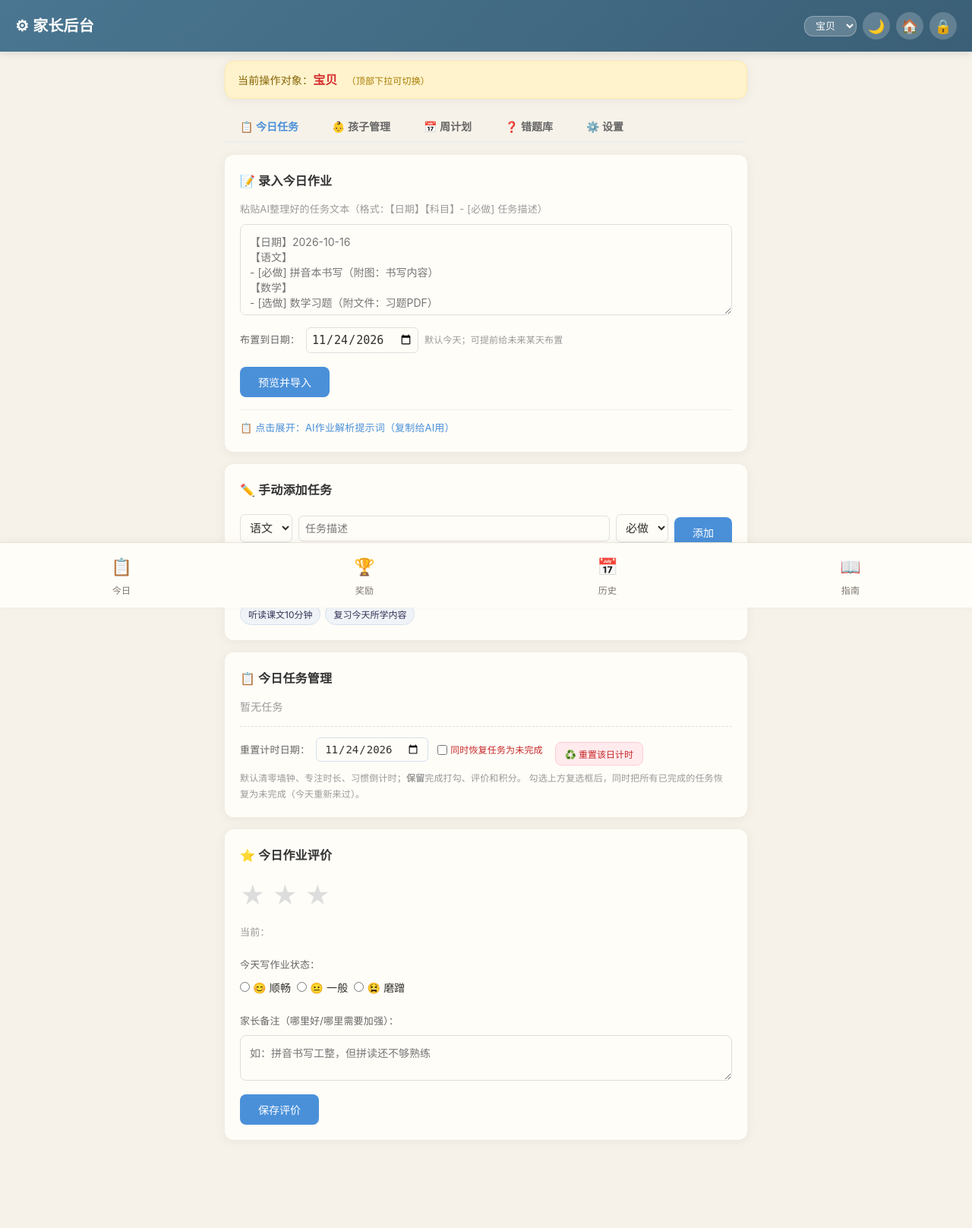
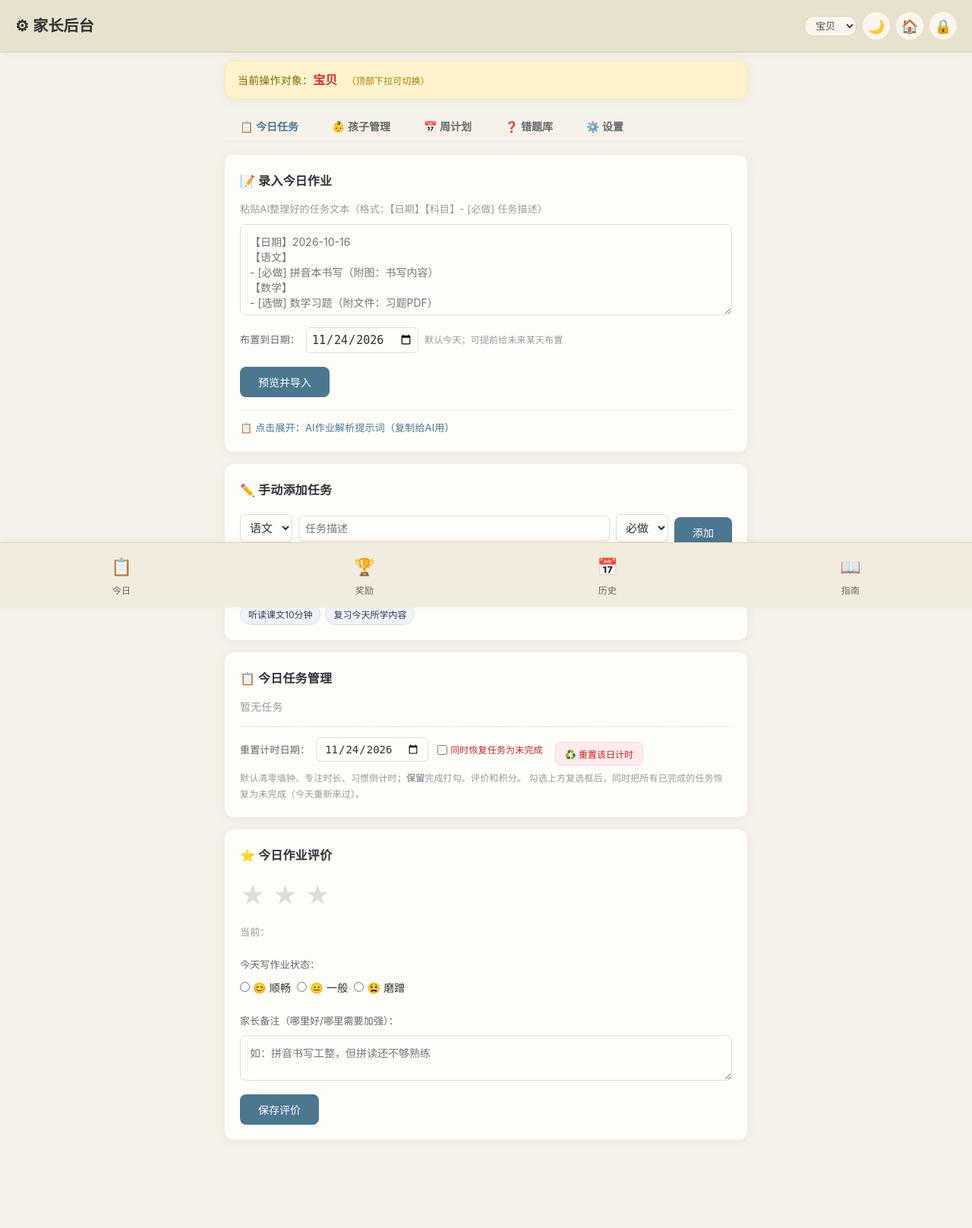
Before and after one commit to yoin007/study_list, a Flask app: page /admin in a window 1280 px wide. Shown: the whole page at 76% size. Run offline with Flask 3, Linux system fonts and the light colour scheme; the visitor is signed in with stand-in values (Sample User, id 1); data comes from the database, SQL or seed files in the repository; data that the repository does not hold is empty.

Commit message:
style: 替换主色调为低饱和青蓝并优化护眼配色体系

```diff
--- a/static/css/style.css
+++ b/static/css/style.css
@@ -19,34 +19,41 @@ body {
     position: fixed;
     top: 0; left: 0; right: 0;
     z-index: 300;
-    background: linear-gradient(135deg, #4a90d9, #357abd);
-    color: white;
+    background: #e8e1d0;
+    color: #33302a;
+    border-bottom: 1px solid #d9d0bd;
     padding: 16px 20px;
     display: flex;
     justify-content: space-between;
     align-items: center;
-    box-shadow: 0 2px 8px rgba(0,0,0,0.1);
+    box-shadow: 0 2px 8px rgba(90, 74, 56, 0.07);
 }
 
 .top-bar h1 {
     font-size: 20px;
     font-weight: 600;
+    color: #33302a;
 }
 
 .top-bar .date-display {
     font-size: 14px;
-    opacity: 0.9;
+    color: #6f695e;
 }
 
 .admin-entry {
-    background: rgba(255,255,255,0.2);
+    background: #faf6ee;
     border: none;
-    color: white;
+    color: #4f4a41;
     width: 36px;
     height: 36px;
     border-radius: 50%;
     font-size: 18px;
     cursor: pointer;
+    transition: background .15s;
+}
+
+.admin-entry:hover {
+    background: #fffdf8;
 }
 
 /* ========== 底部导航 ========== */
@@ -55,17 +62,18 @@ body {
     bottom: 0;
     left: 0;
     right: 0;
-    background: white;
+    background: #f2ecdf;
     display: flex;
     justify-content: space-around;
     padding: 8px 0 calc(8px + env(safe-area-inset-bottom));
-    box-shadow: 0 -2px 10px rgba(0,0,0,0.05);
+    border-top: 1px solid #ddd3c0;
+    box-shadow: 0 -2px 10px rgba(90, 74, 56, 0.06);
     z-index: 100;
 }
 
 .bottom-nav a {
     text-decoration: none;
-    color: #999;
+    color: #6b6459;
     font-size: 12px;
     text-align: center;
     padding: 4px 12px;
@@ -552,7 +560,7 @@ body {
 }
 
 .btn-primary {
-    background: #4a90d9;
+    background: #4b7791;
     color: white;
     border: none;
     padding: 10px 24px;
@@ -1258,16 +1268,18 @@ body {
     -webkit-font-smoothing: antialiased;
 }
 .top-bar {
-    background: linear-gradient(135deg, #4a7691, #3a5f76);
-    box-shadow: 0 2px 10px rgba(58, 76, 89, .16);
+    background: #e8e1d0;
+    color: #33302a;
+    border-bottom: 1px solid #d9d0bd;
+    box-shadow: 0 2px 8px rgba(90, 74, 56, .07);
 }
 .bottom-nav {
-    background: #fffdf8;
-    border-top: 1px solid #e7e0d4;
-    box-shadow: 0 -2px 10px rgba(90, 74, 56, .05);
+    background: #f2ecdf;
+    border-top: 1px solid #ddd3c0;
+    box-shadow: 0 -2px 10px rgba(90, 74, 56, .06);
 }
-.bottom-nav a { color: #7d766b; }
-.bottom-nav a.active { color: #3f6d87; background: #e9f0f3; }
+.bottom-nav a { color: #6b6459; }
+.bottom-nav a.active { color: #3f6d87; background: #e2eaea; }
 
 /* 卡片统一暖白，避免大面积纯白 */
 .timer-card,
--- a/static/js/common.js
+++ b/static/js/common.js
@@ -82,7 +82,7 @@ function pinDialog(title = '请输入家长 PIN 码') {
                            style="width:100%;padding:12px;border:1px solid #ddd;border-radius:10px;font-size:18px;text-align:center;letter-spacing:8px;box-sizing:;">
                     <div style="display:flex;gap:10px;margin-top:18px;">
                         <button id="pinCancel" style="flex:1;padding:10px;border:1px solid #ddd;background:white;border-radius:10px;font-size:14px;cursor:pointer;color:#666;">取消</button>
-                        <button id="pinOk" style="flex:1;padding:10px;border:none;background:#4a90d9;color:white;border-radius:10px;font-size:14px;cursor:pointer;">确定</button>
+                        <button id="pinOk" style="flex:1;padding:10px;border:none;background:#4b7791;color:white;border-radius:10px;font-size:14px;cursor:pointer;">确定</button>
                     </div>
                     <p id="pinError" style="color:#e74c3c;font-size:12px;margin:10px 0 0;display:none;"></p>
                 </div>`;
@@ -179,14 +179,14 @@ async function renderTopBarActions(opts = {}) {
 
     let html = '';
     if (children.length > 1) {
-        html += `<select id="globalChildSelect" onchange="switchGlobalChild()" style="background:rgba(255,255,255,0.2);color:white;border:1px solid rgba(255,255,255,0.3);border-radius:12px;padding:4px 10px;font-size:13px;appearance:none;cursor:pointer;">`;
+        html += `<select id="globalChildSelect" onchange="switchGlobalChild()" style="background:#faf6ee;color:#4f4a41;border:1px solid #d9d0bd;border-radius:12px;padding:4px 10px;font-size:13px;appearance:none;cursor:pointer;">`;
         children.forEach(c => {
             const sel = (me && String(c.id) === String(me.id)) ? ' selected' : '';
             html += `<option value="${c.id}"${sel} style="color:#333;background:white;">${c.name}</option>`;
         });
         html += `</select>`;
     } else if (me) {
-        html += `<span style="color:white;font-size:13px;background:rgba(255,255,255,0.2);padding:4px 12px;border-radius:12px;">👶 ${me.name}</span>`;
+        html += `<span style="color:#4f4a41;font-size:13px;background:#faf6ee;padding:4px 12px;border-radius:12px;">👶 ${me.name}</span>`;
     }
     html += `<button class="admin-entry" id="darkToggle" onclick="toggleDarkMode()" title="深色模式">🌙</button>`;
     if (!opts.isAdmin) {
--- a/templates/admin.html
+++ b/templates/admin.html
@@ -5,7 +5,7 @@
     <meta name="viewport" content="width=device-width, initial-scale=1.0">
     <title>家长后台</title>
     <link rel="manifest" href="/static/manifest.json">
-<meta name="theme-color" content="#4A90D9">
+<meta name="theme-color" content="#4B7791">
 <meta name="mobile-web-app-capable" content="yes">
 <meta name="apple-mobile-web-app-capable" content="yes">
 <meta name="apple-mobile-web-app-status-bar-style" content="default">
@@ -22,7 +22,7 @@
         <div class="date-display" id="adminDateDisplay" style="font-size:13px;opacity:0.8;"></div>
     </div>
     <div style="display:flex;gap:8px;align-items:center;">
-        <select id="adminChildSelector" onchange="switchAdminChild()" style="background:rgba(255,255,255,0.2);color:white;border:1px solid rgba(255,255,255,0.3);border-radius:12px;padding:4px 10px;font-size:13px;">
+        <select id="adminChildSelector" onchange="switchAdminChild()" style="background:#faf6ee;color:#4f4a41;border:1px solid #d9d0bd;border-radius:12px;padding:4px 10px;font-size:13px;">
         </select>
         <button id="adminDarkToggle" class="admin-entry" onclick="toggleDarkMode()" title="深色模式">🌙</button>
         <button class="admin-entry" onclick="window.location.href='/'" title="返回孩子端">🏠</button>
@@ -42,7 +42,7 @@
 
     <!-- 标签页导航 -->
     <div class="tab-bar" style="display:flex;gap:4px;margin-bottom:16px;border-bottom:2px solid #eee;overflow-x:auto;scrollbar-width:none;">
-        <button class="tab-btn active" onclick="switchTab('tasks')" style="padding:10px 20px;border:none;background:none;cursor:pointer;font-size:14px;font-weight:600;color:#4a90d9;border-bottom:2px solid #4a90d9;margin-bottom:-2px;">📋 今日任务</button>
+        <button class="tab-btn active" onclick="switchTab('tasks')" style="padding:10px 20px;border:none;background:none;cursor:pointer;font-size:14px;font-weight:600;color:#4b7791;border-bottom:2px solid #4b7791;margin-bottom:-2px;">📋 今日任务</button>
         <button class="tab-btn" onclick="switchTab('children')" style="padding:10px 20px;border:none;background:none;cursor:pointer;font-size:14px;font-weight:600;color:#666;border-bottom:2px solid transparent;margin-bottom:-2px;">👶 孩子管理</button>
         <button class="tab-btn" onclick="switchTab('week')" style="padding:10px 20px;border:none;background:none;cursor:pointer;font-size:14px;font-weight:600;color:#666;border-bottom:2px solid transparent;margin-bottom:-2px;">📅 周计划</button>
         <button class="tab-btn" onclick="switchTab('mistakes')" style="padding:10px 20px;border:none;background:none;cursor:pointer;font-size:14px;font-weight:600;color:#666;border-bottom:2px solid transparent;margin-bottom:-2px;">❓ 错题库</button>
@@ -70,7 +70,7 @@
 
             <!-- AI解析提示词（折叠展示） -->
             <div style="margin-top:16px;border-top:1px solid #eee;padding-top:12px;">
-                <div onclick="togglePrompt()" style="cursor:pointer;font-size:13px;color:#4a90d9;user-select:none;">
+                <div onclick="togglePrompt()" style="cursor:pointer;font-size:13px;color:#4b7791;user-select:none;">
                     📋 点击展开：AI作业解析提示词（复制给AI用）
                 </div>
                 <div id="promptContent" style="display:none;margin-top:8px;background:#f8f9fa;padding:12px;border-radius:8px;font-size:12px;color:#555;line-height:1.6;white-space:pre-wrap;">
@@ -280,7 +280,7 @@
         <div class="admin-section">
             <h3>🔧 系统设置</h3>
             <div style="margin-bottom:12px;">
-                <label style="font-size:13px;color:#666;">语音播报语速：<span id="speechRateVal" style="font-weight:600;color:#4a90d9;">0.9</span>（慢0.5 ~ 快1.5，儿童建议0.8~1.0）</label>
+                <label style="font-size:13px;color:#666;">语音播报语速：<span id="speechRateVal" style="font-weight:600;color:#4b7791;">0.9</span>（慢0.5 ~ 快1.5，儿童建议0.8~1.0）</label>
                 <input type="range" id="cfg_speech_rate" min="0.5" max="1.5" step="0.1" value="0.9"
                        oninput="document.getElementById('speechRateVal').textContent=this.value"
                        style="width:100%;margin-top:6px;">
@@ -306,7 +306,7 @@
 
 <!-- 通用任务编辑弹窗 -->
 <div id="taskEditModal" style="display:none;position:fixed;inset:0;background:rgba(0,0,0,0.45);z-index:9999;align-items:center;justify-content:center;">
-    <div style="background:#fff;border-radius:12px;padding:20px;width:92%;max-width:460px;box-shadow:0 8px 30px rgba(0,0,0,0.2);">
+    <div style="background:#fffdf8;border-radius:12px;padding:20px;width:92%;max-width:460px;box-shadow:0 8px 30px rgba(0,0,0,0.2);">
         <h3 style="margin:0 0 14px;font-size:16px;">✏️ 编辑任务</h3>
         <label style="font-size:13px;color:#666;">科目</label>
         <input id="te_subject" style="width:100%;margin:4px 0 12px;padding:8px;border:1px solid #e0e0e0;border-radius:6px;box-sizing:border-box;">
@@ -325,7 +325,7 @@
 
 <!-- 贴纸选择弹窗 -->
 <div id="stickerModal" style="display:none;position:fixed;inset:0;background:rgba(0,0,0,0.45);z-index:10000;align-items:center;justify-content:center;">
-    <div style="background:#fff;border-radius:12px;padding:20px;width:92%;max-width:380px;box-shadow:0 8px 30px rgba(0,0,0,0.2);">
+    <div style="background:#fffdf8;border-radius:12px;padding:20px;width:92%;max-width:380px;box-shadow:0 8px 30px rgba(0,0,0,0.2);">
         <h3 style="margin:0 0 14px;font-size:16px;">🎨 选择贴纸头像</h3>
         <div id="stickerGrid" style="display:grid;grid-template-columns:repeat(5,1fr);gap:8px;"></div>
         <div style="display:flex;justify-content:flex-end;margin-top:14px;">
@@ -377,8 +377,8 @@ function switchTab(tabName) {
         btn.style.borderBottom = '2px solid transparent';
     });
     event.target.classList.add('active');
-    event.target.style.color = '#4a90d9';
-    event.target.style.borderBottom = '2px solid #4a90d9';
+    event.target.style.color = '#4b7791';
+    event.target.style.borderBottom = '2px solid #4b7791';
 }
 
 // 折叠/展开AI提示词
@@ -704,7 +704,7 @@ async function loadWeek(offset) {
     let html = '';
     data.days.forEach(day => {
         const pct = day.total ? Math.round(day.done_count/day.total*100) : 0;
-        const todayCls = day.is_today ? 'style="border:2px solid #4a90d9;"' : '';
+        const todayCls = day.is_today ? 'style="border:2px solid #4b7791;"' : '';
         html += `<div class="admin-section" ${todayCls} style="margin-bottom:10px;">
             <div style="display:flex;justify-content:space-between;align-items:center;">
                 <strong>${day.weekday} ${day.date}${day.is_today ? '（今天）' : ''}</strong>
@@ -726,7 +726,7 @@ async function loadWeek(offset) {
         if (day.tasks.length === 0) html += `<div style="font-size:12px;color:#bbb;padding:4px 0;">暂无任务</div>`;
         html += `</div>
             <details style="margin-top:8px;">
-                <summary style="font-size:13px;color:#4a90d9;cursor:pointer;">＋ 给这一天添加任务</summary>
+                <summary style="font-size:13px;color:#4b7791;cursor:pointer;">＋ 给这一天添加任务</summary>
                 <div style="margin-top:8px;display:flex;gap:6px;flex-wrap:wrap;align-items:center;">
                     <input type="text" id="wsubj_${day.date}" placeholder="科目" style="padding:6px;border:1px solid #e0e0e0;border-radius:6px;width:80px;">
                     <input type="text" id="wdesc_${day.date}" placeholder="任务描述" style="padding:6px;border:1px solid #e0e0e0;border-radius:6px;flex:1;min-width:160px;">
@@ -960,7 +960,7 @@ function exportReviewSheet() {
         });
         const w = window.open('', '_blank');
         w.document.write(`<html><head><meta charset="utf-8"><title>错题复习卷 ${todayISO()}</title>
-        <style>body{font-family:sans-serif;max-width:720px;margin:30px auto;padding:0 20px;}h1{font-size:20px;}h2{font-size:16px;border-left:4px solid #4a90d9;padding-left:8px;margin-top:24px;}div{font-size:15px;line-height:1.8;}</style></head>
+        <style>body{font-family:sans-serif;max-width:720px;margin:30px auto;padding:0 20px;}h1{font-size:20px;}h2{font-size:16px;border-left:4px solid #4b7791;padding-left:8px;margin-top:24px;}div{font-size:15px;line-height:1.8;}</style></head>
         <body onload="window.print()"><h1>错题复习卷（${todayISO()}）</h1>${body}</body></html>`);
         w.document.close();
     });
@@ -1067,7 +1067,7 @@ async function loadAdminTasks() {
         html += `<div style="display:flex;justify-content:space-between;align-items:start;">`;
         html += `<div><span style="color:#bbb;margin-right:6px;">⋮⋮</span><span style="background:#e3f2fd;color:#1565c0;font-size:12px;padding:2px 8px;border-radius:4px;margin-right:6px;">${t.subject}</span><strong>[${t.priority}]</strong> ${t.desc}</div>`;
         html += `<div style="display:flex;gap:4px;">
-            <button onclick="editTask('${t.id}')" style="background:#4a90d9;color:white;border:none;padding:4px 10px;border-radius:4px;cursor:pointer;">编辑</button>
+            <button onclick="editTask('${t.id}')" style="background:#4b7791;color:white;border:none;padding:4px 10px;border-radius:4px;cursor:pointer;">编辑</button>
             <button onclick="deferTask('${t.id}')" style="background:#9c27b0;color:white;border:none;padding:4px 10px;border-radius:4px;cursor:pointer;">延后</button>
             <button onclick="deleteTask('${t.id}')" style="background:#e74c3c;color:white;border:none;padding:4px 10px;border-radius:4px;cursor:pointer;">删除</button>
         </div>`;
--- a/templates/app_shell.html
+++ b/templates/app_shell.html
@@ -5,7 +5,7 @@
     <meta name="viewport" content="width=device-width, initial-scale=1.0, maximum-scale=1.0, user-scalable=no">
     <title>{{ app.name }}</title>
     <link rel="manifest" href="/static/manifest.json">
-<meta name="theme-color" content="#4A90D9">
+<meta name="theme-color" content="#4B7791">
 <meta name="mobile-web-app-capable" content="yes">
 <link rel="icon" href="/static/icon.svg" type="image/svg+xml">
 <link rel="stylesheet" href="/static/css/style.css?v=20261113">
@@ -51,7 +51,7 @@
 
 <div class="top-bar">
     <div>
-        <h1><a href="/apps" style="color:white;text-decoration:none;opacity:.85;">‹</a> {{ app.icon }} {{ app.name }}</h1>
+        <h1><a href="/apps" style="color:#33302a;text-decoration:none;opacity:.65;">‹</a> {{ app.icon }} {{ app.name }}</h1>
         <div class="date-display" style="font-size:13px;opacity:0.8;">{{ app.desc }}</div>
     </div>
     <div id="topBarActions" style="display:flex;gap:8px;align-items:center;"></div>
--- a/templates/apps.html
+++ b/templates/apps.html
@@ -5,7 +5,7 @@
     <meta name="viewport" content="width=device-width, initial-scale=1.0, maximum-scale=1.0, user-scalable=no">
     <title>应用中心</title>
     <link rel="manifest" href="/static/manifest.json">
-<meta name="theme-color" content="#4A90D9">
+<meta name="theme-color" content="#4B7791">
 <meta name="mobile-web-app-capable" content="yes">
 <meta name="apple-mobile-web-app-capable" content="yes">
 <meta name="apple-mobile-web-app-status-bar-style" content="default">
--- a/templates/child.html
+++ b/templates/child.html
@@ -5,7 +5,7 @@
     <meta name="viewport" content="width=device-width, initial-scale=1.0, maximum-scale=1.0, user-scalable=no">
     <title>今日作业</title>
     <link rel="manifest" href="/static/manifest.json">
-<meta name="theme-color" content="#4A90D9">
+<meta name="theme-color" content="#4B7791">
 <meta name="mobile-web-app-capable" content="yes">
 <meta name="apple-mobile-web-app-capable" content="yes">
 <meta name="apple-mobile-web-app-status-bar-style" content="default">
@@ -47,9 +47,9 @@
         <div id="focusSummary" style="font-size:13px;color:#666;margin-top:6px;font-variant-numeric:tabular-nums;"></div>
         <div id="pauseCount" style="font-size:13px;color:#999;margin-top:4px;"></div>
         <details class="timer-legend" style="margin-top:8px;font-size:12px;color:#666;">
-            <summary style="cursor:pointer;color:#4a90d9;outline:none;">ℹ️ 计时怎么算？（点开看）</summary>
+            <summary style="cursor:pointer;color:#4b7791;outline:none;">ℹ️ 计时怎么算？（点开看）</summary>
             <div style="margin-top:8px;line-height:1.9;">
-                <div><span style="display:inline-block;width:12px;height:12px;border-radius:3px;background:#4a90d9;vertical-align:middle;margin-right:6px;"></span><strong>墙钟</strong>＝从坐到桌前到收拾完的在座总时长（含休息、切换）</div>
+                <div><span style="display:inline-block;width:12px;height:12px;border-radius:3px;background:#4b7791;vertical-align:middle;margin-right:6px;"></span><strong>墙钟</strong>＝从坐到桌前到收拾完的在座总时长（含休息、切换）</div>
                 <div><span style="display:inline-block;width:12px;height:12px;border-radius:3px;background:#4caf50;vertical-align:middle;margin-right:6px;"></span><strong>专注</strong>＝各任务实际落笔时间相加，是真正写进去的时间</div>
                 <div><span style="display:inline-block;width:12px;height:12px;border-radius:3px;background:#cfd8dc;vertical-align:middle;margin-right:6px;"></span><strong>停顿/切换</strong>＝墙钟 − 专注（休息、找东西、换任务的时间）</div>
                 <div style="margin-top:6px;color:#888;">规则：同一时刻只有一个计时在走；开始写作业自动给第一个任务计时，完成打勾后自动接力下一个；点暂停，任务一起停。</div>
--- a/templates/index.html
+++ b/templates/index.html
@@ -17,7 +17,7 @@
         <div class="date-display" id="dateDisplay"></div>
     </div>
     <div style="display:flex;gap:8px;align-items:center;">
-        <select id="childSelector" onchange="switchChild()" style="background:rgba(255,255,255,0.2);color:white;border:1px solid rgba(255,255,255,0.3);border-radius:6px;padding:4px 8px;font-size:13px;">
+        <select id="childSelector" onchange="switchChild()" style="background:#faf6ee;color:#4f4a41;border:1px solid #d9d0bd;border-radius:6px;padding:4px 8px;font-size:13px;">
         </select>
         <button class="admin-entry" onclick="showAdminLogin()">⚙</button>
     </div>
--- a/templates/notes.html
+++ b/templates/notes.html
@@ -5,7 +5,7 @@
     <meta name="viewport" content="width=device-width, initial-scale=1.0, maximum-scale=1.0, user-scalable=no">
     <title>随手记</title>
     <link rel="manifest" href="/static/manifest.json">
-<meta name="theme-color" content="#4A90D9">
+<meta name="theme-color" content="#4B7791">
 <meta name="mobile-web-app-capable" content="yes">
 <meta name="apple-mobile-web-app-capable" content="yes">
 <meta name="apple-mobile-web-app-status-bar-style" content="default">
@@ -116,7 +116,7 @@
         <div id="typeManagerList"></div>
         <div style="display:flex;gap:8px;margin-top:12px;">
             <input type="text" id="newTypeName" placeholder="新类型名" style="flex:1;padding:8px;border:1px solid #e0e0e0;border-radius:6px;">
-            <input type="color" id="newTypeColor" value="#4a90d9" style="width:40px;padding:0;border:1px solid #e0e0e0;border-radius:6px;">
+            <input type="color" id="newTypeColor" value="#4b7791" style="width:40px;padding:0;border:1px solid #e0e0e0;border-radius:6px;">
             <button class="timer-btn" onclick="addType()">添加</button>
         </div>
         <div style="display:flex;justify-content:flex-end;margin-top:12px;">
--- a/templates/rewards.html
+++ b/templates/rewards.html
@@ -5,7 +5,7 @@
     <meta name="viewport" content="width=device-width, initial-scale=1.0">
     <title>积分奖励</title>
     <link rel="manifest" href="/static/manifest.json">
-<meta name="theme-color" content="#4A90D9">
+<meta name="theme-color" content="#4B7791">
 <meta name="mobile-web-app-capable" content="yes">
 <meta name="apple-mobile-web-app-capable" content="yes">
 <meta name="apple-mobile-web-app-status-bar-style" content="default">
```
Also changed, not shown: other parts of static/css/style.css (+17 -15 lines), static/js/app.js (+8 -8 lines), templates/guide.html (+7 -6 lines), templates/history.html (+4 -4 lines), templates/login.html (+7 -7 lines), README.md.
